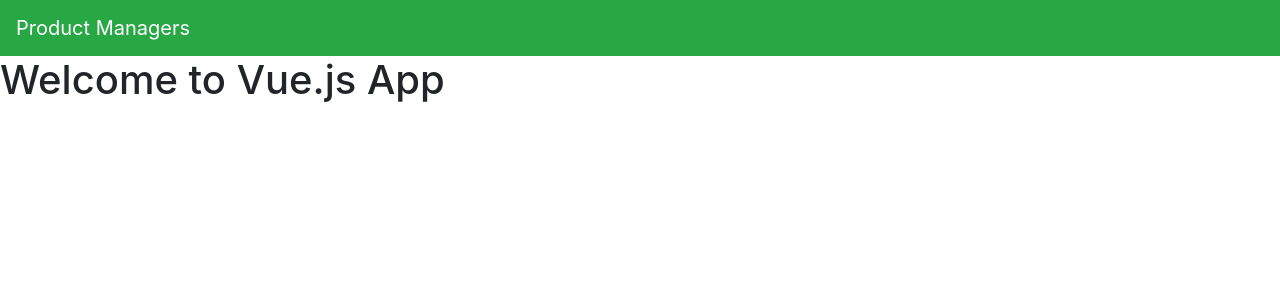
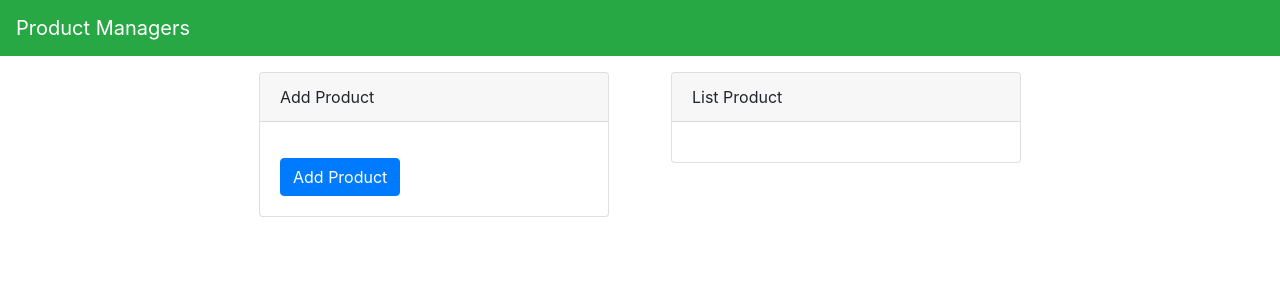
Before and after one commit to eddamazioribeiro/vue-product-manager, a Vue app: page / in a window 1280 px wide. Shown: the top 300 px of the page. Built offline with nearby package versions, Linux system fonts and the light colour scheme.

Commit message:
created product components (add and list)

```diff
--- a/src/App.vue
+++ b/src/App.vue
@@ -1,16 +1,27 @@
 <template>
   <div id="app">
     <AppHeader />
-    <h1>Welcome to Vue.js App</h1>
+    <b-container>
+      <b-row class="justify-content-center">
+        <AddProduct />
+        <ListProduct />
+      </b-row>
+    </b-container>
   </div>
 </template>
 
 <script>
+
 import AppHeader from './components/AppHeader.vue'
+import AddProduct from './components/AddProduct.vue'
+import ListProduct from './components/ListProduct.vue'
+
 export default {
   name: 'App',
   components: {
-    AppHeader: AppHeader
+    AppHeader,
+    AddProduct,
+    ListProduct
   }
 }
 </script>
--- /dev/null
+++ b/src/components/AddProduct.vue
@@ -0,0 +1,20 @@
+<template>
+  <b-col md="4" class="m-3">
+    <div>
+      <b-card header="Add Product">
+        <b-card-text>
+        </b-card-text>
+        <b-button href="#" variant="primary">Add Product</b-button>
+      </b-card>
+    </div>
+  </b-col>
+</template>
+
+<script>
+export default {
+
+}
+</script>
+
+<style>
+</style>
--- /dev/null
+++ b/src/components/ListProduct.vue
@@ -0,0 +1,19 @@
+<template>
+  <b-col md="4" class="m-3">
+    <div>
+      <b-card header="List Product">
+        <b-card-text>
+        </b-card-text>
+      </b-card>
+    </div>
+  </b-col>
+</template>
+
+<script>
+export default {
+
+}
+</script>
+
+<style>
+</style>
```
